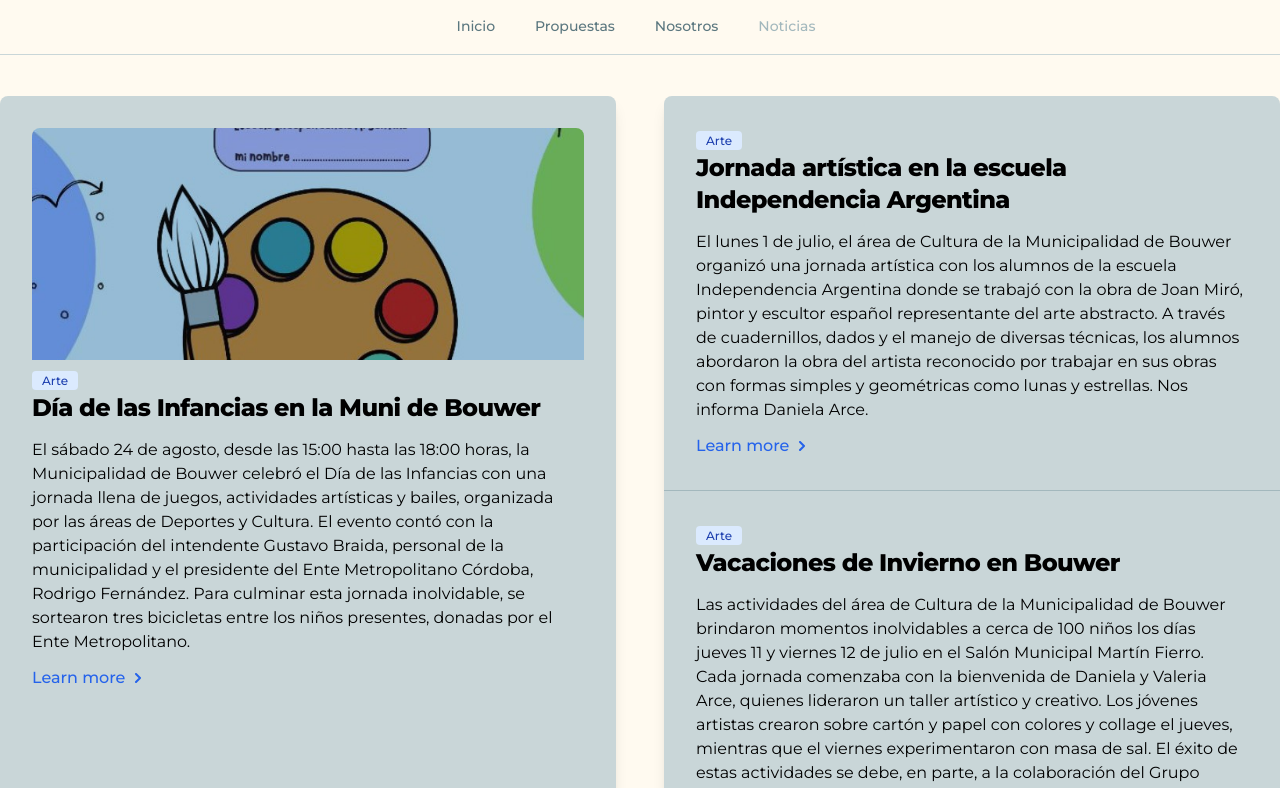
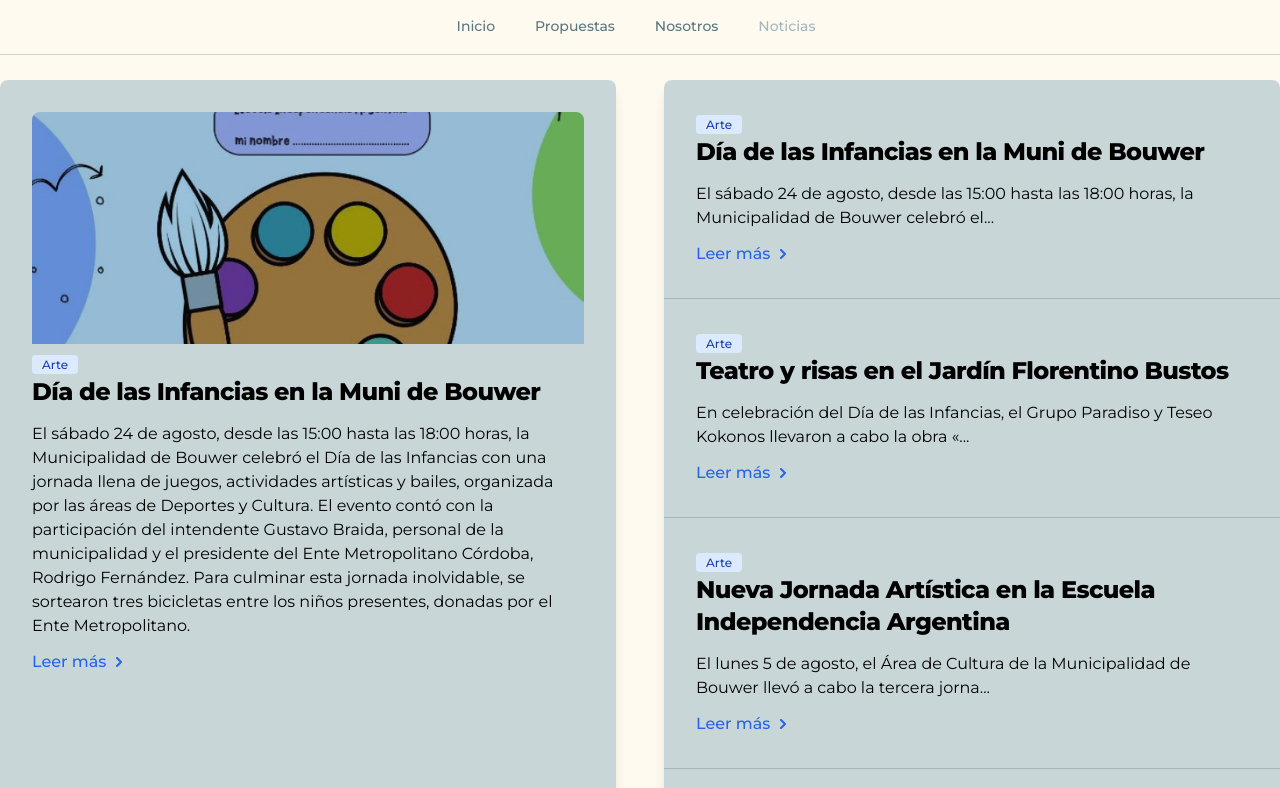
Before and after one commit to joaquincapdevila/estacion-bouwer-cultura, a Next.js app: page /noticias in a window 1280 px wide. Shown: the top 788 px of the page. Built offline with nearby package versions, Linux system fonts and the light colour scheme.

Commit message:
scroll bar y longitud de noticia

```diff
--- a/src/app/layout.jsx
+++ b/src/app/layout.jsx
@@ -15,7 +15,7 @@ export const metadata = {
 export default function RootLayout({ children }) {
   return (
     <html lang="en">
-      <body className={`${montserrat.className}`}>
+      <body className={`${montserrat.className} no-scrollbar`}>
         <header>
           <Nav />
         </header>
--- a/src/app/noticias/page.jsx
+++ b/src/app/noticias/page.jsx
@@ -18,11 +18,11 @@ export default function Noticias() {
   }, []);
 
   return (
-    <main className="min-h-screen grid grid-cols-2 gap-12 max-w-7xl pt-24 m-auto overflow-hidden">
+    <main className="min-h-screen grid grid-cols-2 gap-12 max-w-7xl pt-20 m-auto overflow-hidden">
       <section className="max-h-screen col-span-2 lg:col-span-1 bg-gumbo-200 rounded-lg shadow-lg ">
         {noticiaMasNueva && <NoticiaPrimaria noticia={noticiaMasNueva} />}
       </section>
-      <section className="max-h-screen lg:overflow-y-auto col-span-2 lg:col-span-1 bg-gumbo-200 rounded-lg shadow-lg ">
+      <section className="max-h-screen lg:overflow-y-auto col-span-2 lg:col-span-1 bg-gumbo-200 rounded-lg shadow-lg no-scrollbar">
         <Suspense fallback={NoticiaSkeleton}>
           <ListNoticias />
         </Suspense>
--- a/src/app/ui/globals.css
+++ b/src/app/ui/globals.css
@@ -31,3 +31,7 @@ body {
     text-wrap: balance;
   }
 }
+
+.no-scrollbar::-webkit-scrollbar {
+  display: none; /* Para navegadores basados en WebKit */
+}
--- a/src/app/ui/noticia.jsx
+++ b/src/app/ui/noticia.jsx
@@ -1,17 +1,12 @@
+"use client";
 import Image from "next/image";
-import { customers, noticiasjson } from "../lib/placeholder-data";
-
-import estacion1 from "../../../public/estacion2.jpg";
-import jornadaArtistica from "../../../public/jornada-artistica.jpg";
-import jornadaArtistica1 from "../../../public/jornada-artistica1.jpg";
-import jornadaArtistica2 from "../../../public/jornada-artistica2.jpg";
-import jornadaArtistica3 from "../../../public/jornada-artistica3.jpg";
+import { noticiasjson } from "../lib/placeholder-data";
+import { useState } from "react";
 import jornadaArtistica4 from "../../../public/jornada-artistica4.jpg";
-import { resolve } from "styled-jsx/css";
 
 export function ListNoticias(props) {
   return (
-    <ul>
+    <ul className="flex flex-col-reverse">
       {noticiasjson.map((data) => (
         <li key={data.id}>
           <Noticia
@@ -48,7 +43,7 @@ export function NoticiaPrimaria({ noticia }) {
       <a
         href="#"
         className="inline-flex items-center font-medium text-blue-600 hover:text-blue-800 dark:text-blue-500 dark:hover:text-blue-700">
-        Learn more
+        Leer más
         <svg
           className="w-2.5 h-2.5 ms-2 rtl:rotate-180"
           aria-hidden="true"
@@ -68,7 +63,8 @@ export function NoticiaPrimaria({ noticia }) {
   );
 }
 
-export function Noticia(props) {
+export function Noticia({ categoria, title, descripcion }) {
+  const [showFullDescription, setShowFullDescription] = useState(false);
   return (
     <article
       className="p-4 md:p-8 border-b border-gumbo-300"
@@ -76,18 +72,22 @@ export function Noticia(props) {
       role="tabpanel"
       aria-labelledby="about-tab">
       <span className="bg-blue-100 text-blue-800 text-xs font-medium me-2 px-2.5 py-0.5 rounded dark:bg-blue-900 dark:text-blue-300">
-        {props.categoria}
+        {categoria}
       </span>
       <h2 className="mb-3 text-2xl font-extrabold tracking-tight border-b-2 border-transparent hover:text-gumbo-950 hover:border-gumbo-600">
-        {props.title}
+        {title}
       </h2>
-      <p className="mb-3">{props.descripcion}</p>
+      <p className="mb-3">
+        {showFullDescription ? descripcion : `${descripcion.slice(0, 100)}...`}
+      </p>
+      {descripcion.length > 100 && (
         <a
           href="#"
+          onClick={() => setShowFullDescription(!showFullDescription)}
           className="inline-flex items-center font-medium text-blue-600 hover:text-blue-800 dark:text-blue-500 dark:hover:text-blue-700">
-        Learn more
+          {showFullDescription ? "Leer menos" : "Leer más"}
           <svg
-          className=" w-2.5 h-2.5 ms-2 rtl:rotate-180"
+            className="w-2.5 h-2.5 ms-2 rtl:rotate-180"
             aria-hidden="true"
             xmlns="http://www.w3.org/2000/svg"
             fill="none"
@@ -101,6 +101,7 @@ export function Noticia(props) {
             />
           </svg>
         </a>
+      )}
     </article>
   );
 }
```
Lines whose indentation alone changed are shown as unchanged.
